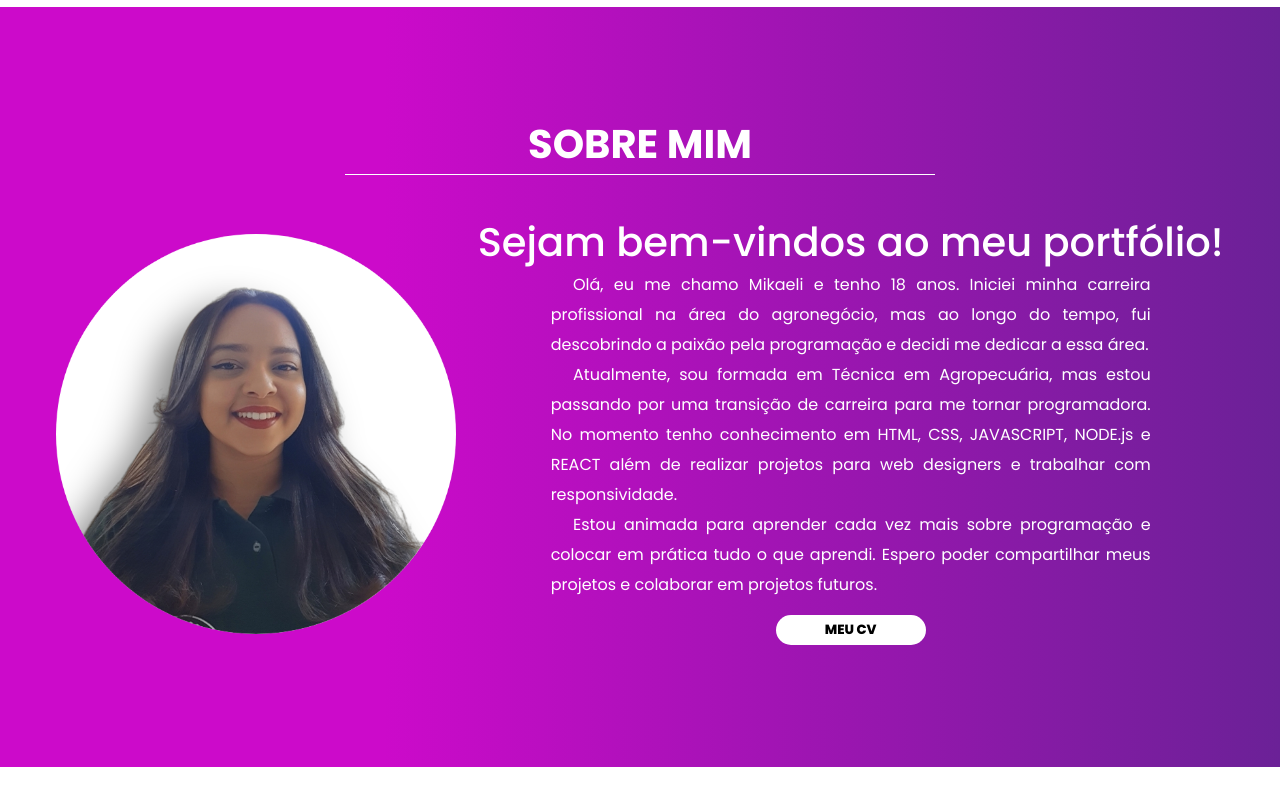
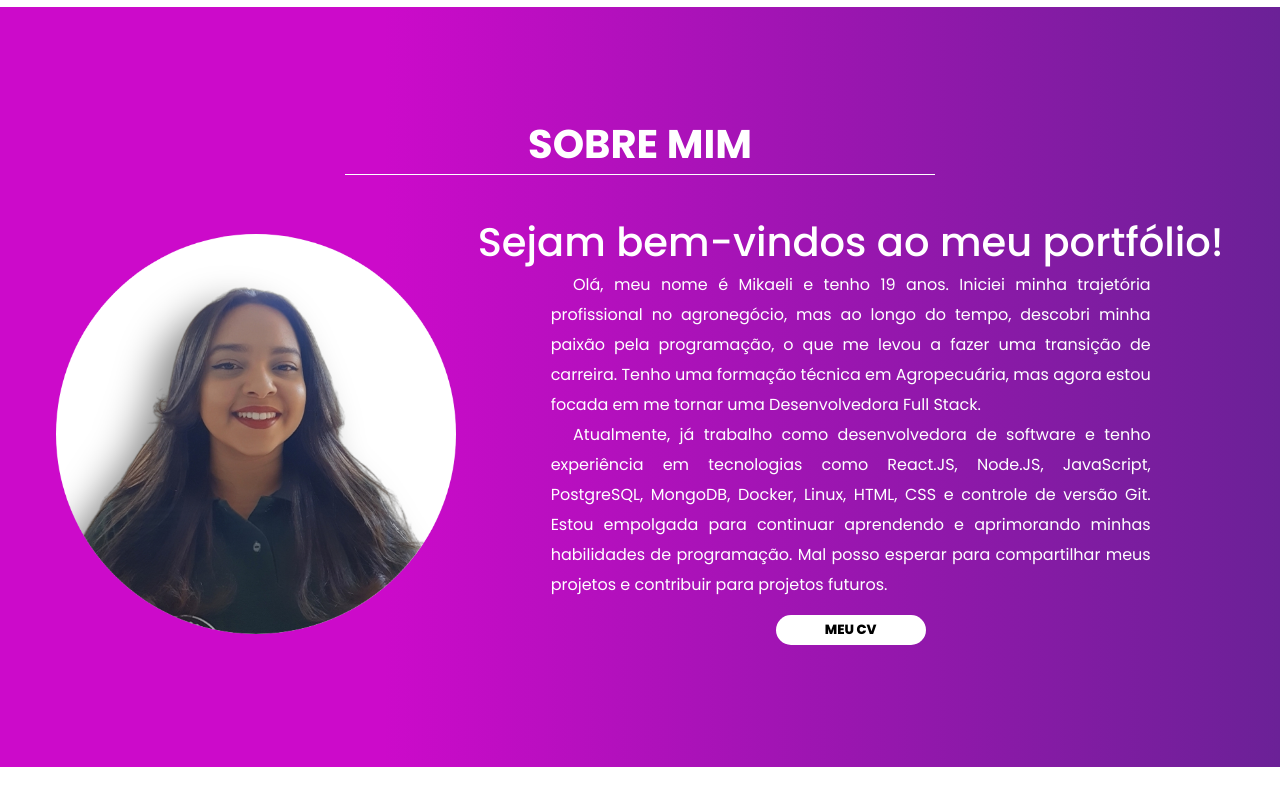
Before and after one commit to mikasampaio/PORTFOLIO, a plain HTML site: page index.html in a window 1280 px wide. Shown: the part 743-1540 px from the top of the page. Drawn offline with nearby package versions, Linux system fonts and the light colour scheme.

Commit message:
Update CV and description

```diff
--- a/index.html
+++ b/index.html
@@ -52,7 +52,7 @@
             <div class="container">
                 <div>
                     <h1>Mikaeli Pereira Sampaio</h1>
-                    <h2>Programadora Front-End</h2>
+                    <h2>Desenvolvedora Full Stack</h2>
                 </div>
                 <div>
                     <img class="programation" src="./assets/undraw_pair_programming_re_or4x.svg" alt="">
@@ -70,22 +70,25 @@
                 </div>
                 <div class="container-text">
                     <h2 class="bem-vindos">Sejam bem-vindos ao meu portfólio!</h2>
-                    <p class="text-about">Olá, eu me chamo Mikaeli e tenho 18 anos. Iniciei minha carreira profissional
-                        na área do agronegócio, mas ao longo do tempo, fui descobrindo a paixão pela programação e
-                        decidi me dedicar a essa área. </p>
-                    <p class="text-about">Atualmente, sou formada em Técnica em Agropecuária, mas estou passando por uma
-                        transição de
-                        carreira para me tornar programadora. No momento tenho conhecimento em HTML, CSS, JAVASCRIPT,
-                        NODE.js e REACT além de realizar projetos para web designers e trabalhar com
-                        responsividade.</p>
-                    <p class="text-about"> Estou animada para aprender cada vez mais sobre programação e colocar em
-                        prática tudo o que
-                        aprendi. Espero poder compartilhar meus projetos e colaborar em projetos futuros.
+
+                    <p class="text-about">
+                        Olá, meu nome é Mikaeli e tenho 19 anos. Iniciei minha trajetória profissional
+                        no agronegócio, mas ao longo do tempo, descobri minha paixão pela programação, o que me levou a
+                        fazer uma transição de carreira. Tenho uma formação técnica em Agropecuária, mas agora estou
+                        focada em me tornar uma Desenvolvedora Full Stack.
+                    </p>
+                    <p class="text-about">
+                        Atualmente, já trabalho como desenvolvedora de software e tenho experiência em tecnologias como
+                        React.JS, Node.JS, JavaScript, PostgreSQL, MongoDB, Docker, Linux, HTML, CSS e controle de
+                        versão Git. Estou empolgada para continuar aprendendo e aprimorando minhas habilidades de
+                        programação. Mal posso esperar para compartilhar meus projetos e contribuir para projetos
+                        futuros.
                     </p>
 
-                    <a href="./assets/CURRÍCULO_MIKAELI_FRONT_END (2).docx">
+                    <a href="./assets/CV_MIKAELI_FULL_STACK (1).pdf">
                         <button class="curriculo-button"> MEU CV </button>
                     </a>
+
                 </div>
             </div>
         </section>
@@ -126,7 +129,8 @@
                     <!-- Card texto 2 -->
                     <div class="card-text">
                         <h1 class="title-card">CADASTRO DE USUÁRIOS</h1>
-                        <p class="text-card">Ferramentas utilizadas: REACT (Styled-components, React-hooks: useStates, useRef, useEffect., React-router-dom), NODE.JS</p>
+                        <p class="text-card">Ferramentas utilizadas: REACT (Styled-components, React-hooks: useStates,
+                            useRef, useEffect., React-router-dom), NODE.JS</p>
                         <a href="https://project-react-sigma.vercel.app/" target="_blank">
                             <button>Visualizar</button> </a>
                     </div>
@@ -145,7 +149,8 @@
                     <!-- Card texto 3 -->
                     <div class="card-text">
                         <h1 class="title-card">CADASTRO DE PEDIDOS</h1>
-                        <p class="text-card">Ferramentas utilizadas: REACT (Styled-components, Formik, Axios, React-hooks: useStates, useRef, useEffect., React-router-dom), NODE.JS</p>
+                        <p class="text-card">Ferramentas utilizadas: REACT (Styled-components, Formik, Axios,
+                            React-hooks: useStates, useRef, useEffect., React-router-dom), NODE.JS</p>
                         <a href="https://hamburgueria-pedidos.netlify.app/" target="_blank">
                             <button>Visualizar</button> </a>
                     </div>
```
Also changed, not shown: 2 other files.
